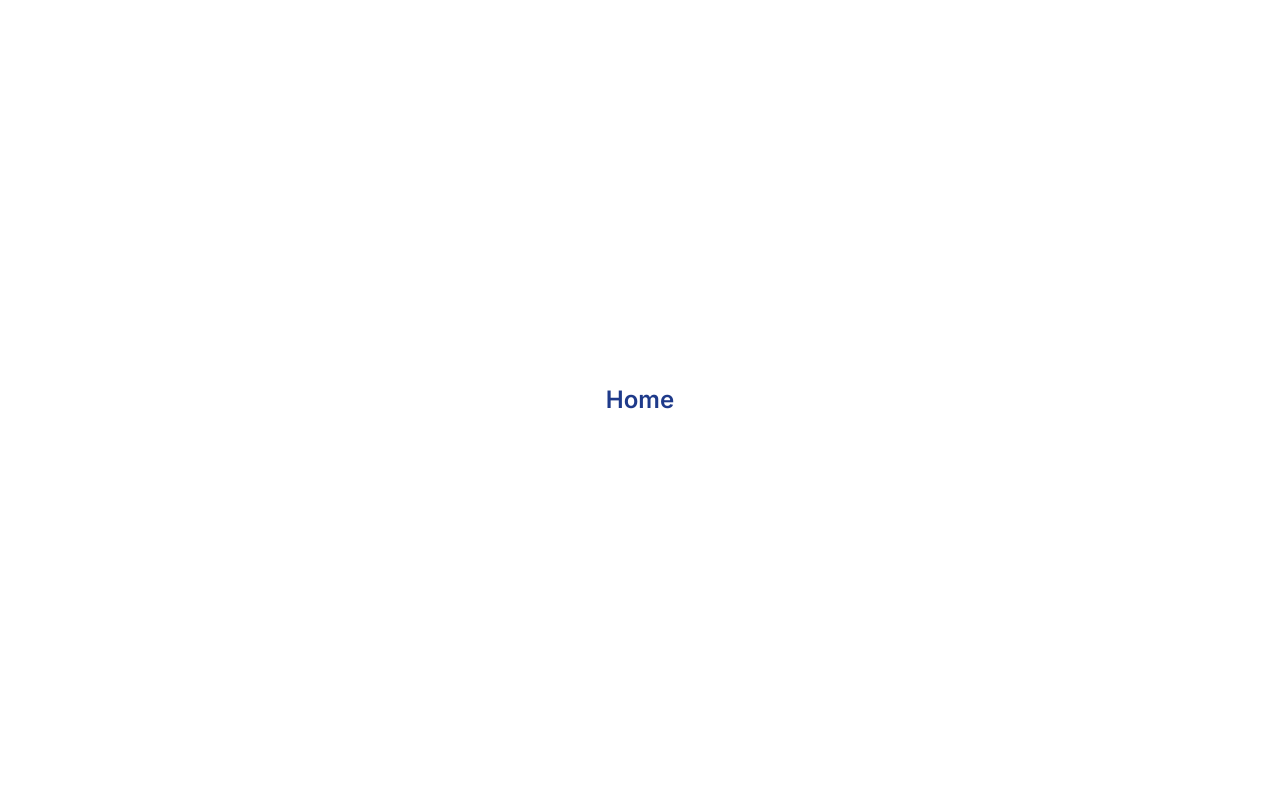
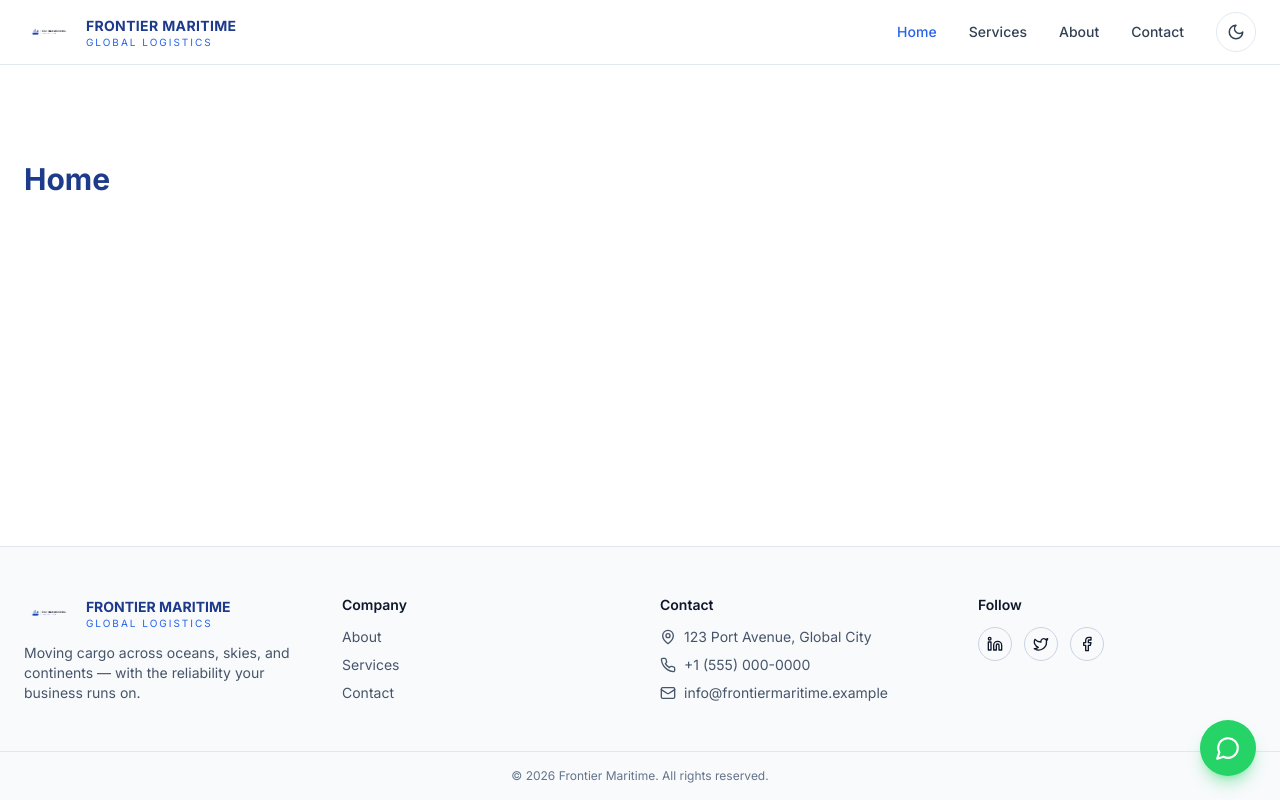
Before and after one commit to ashbbdu/frontier-marine.com, a React (Vite) app: page / in a window 1280 px wide. Built offline with nearby package versions, Linux system fonts and the light colour scheme.

Commit message:
feat: add Navbar, Footer, WhatsApp button, and theme toggle

```diff
--- a/src/App.tsx
+++ b/src/App.tsx
@@ -1,13 +1,19 @@
 import { Route, Routes } from 'react-router-dom';
+import Navbar from './components/Navbar';
+import Footer from './components/Footer';
+import WhatsAppButton from './components/WhatsAppButton';
 
 const Placeholder = ({ title }: { title: string }) => (
-  <div className="min-h-screen flex items-center justify-center">
-    <h1 className="text-2xl font-semibold text-brand-navy dark:text-brand-light">{title}</h1>
+  <div className="mx-auto max-w-7xl px-4 py-24 md:px-6">
+    <h1 className="text-3xl font-bold text-brand-navy dark:text-brand-light">{title}</h1>
   </div>
 );
 
 export default function App() {
   return (
+    <div className="flex min-h-screen flex-col">
+      <Navbar />
+      <main className="flex-1">
         <Routes>
           <Route path="/" element={<Placeholder title="Home" />} />
           <Route path="/about" element={<Placeholder title="About" />} />
@@ -15,5 +21,9 @@ export default function App() {
           <Route path="/contact" element={<Placeholder title="Contact" />} />
           <Route path="*" element={<Placeholder title="404 — Not Found" />} />
         </Routes>
+      </main>
+      <Footer />
+      <WhatsAppButton />
+    </div>
   );
 }
--- /dev/null
+++ b/src/components/Footer.tsx
@@ -0,0 +1,62 @@
+import { Link } from 'react-router-dom';
+import { Facebook, Linkedin, Mail, MapPin, Phone, Twitter } from 'lucide-react';
+import { site } from '../config/site';
+
+export default function Footer() {
+  return (
+    <footer className="border-t border-slate-200 bg-slate-50 dark:border-slate-800 dark:bg-slate-900">
+      <div className="mx-auto grid max-w-7xl gap-10 px-4 py-12 md:grid-cols-4 md:px-6">
+        <div className="space-y-3">
+          <div className="flex items-center gap-3">
+            <img src="/logo.png" alt="" className="h-9 w-auto" />
+            <div className="flex flex-col leading-tight">
+              <span className="text-sm font-bold text-brand-navy dark:text-white">
+                {site.name.toUpperCase()}
+              </span>
+              <span className="text-[10px] uppercase tracking-[0.2em] text-brand-royal">
+                {site.tagline}
+              </span>
+            </div>
+          </div>
+          <p className="text-sm text-slate-600 dark:text-slate-400">
+            Moving cargo across oceans, skies, and continents — with the reliability your business
+            runs on.
+          </p>
+        </div>
+
+        <div>
+          <h4 className="mb-3 text-sm font-semibold text-slate-900 dark:text-white">Company</h4>
+          <ul className="space-y-2 text-sm text-slate-600 dark:text-slate-400">
+            <li><Link to="/about" className="hover:text-brand-royal">About</Link></li>
+            <li><Link to="/services" className="hover:text-brand-royal">Services</Link></li>
+            <li><Link to="/contact" className="hover:text-brand-royal">Contact</Link></li>
+          </ul>
+        </div>
+
+        <div>
+          <h4 className="mb-3 text-sm font-semibold text-slate-900 dark:text-white">Contact</h4>
+          <ul className="space-y-2 text-sm text-slate-600 dark:text-slate-400">
+            <li className="flex items-start gap-2"><MapPin size={16} className="mt-0.5" />{site.address}</li>
+            <li className="flex items-center gap-2"><Phone size={16} /><a href={`tel:${site.phone}`} className="hover:text-brand-royal">{site.phone}</a></li>
+            <li className="flex items-center gap-2"><Mail size={16} /><a href={`mailto:${site.email}`} className="hover:text-brand-royal">{site.email}</a></li>
+          </ul>
+        </div>
+
+        <div>
+          <h4 className="mb-3 text-sm font-semibold text-slate-900 dark:text-white">Follow</h4>
+          <div className="flex gap-3">
+            <a href={site.social.linkedin} aria-label="LinkedIn" className="rounded-full border border-slate-300 p-2 hover:text-brand-royal dark:border-slate-700"><Linkedin size={16} /></a>
+            <a href={site.social.twitter} aria-label="Twitter" className="rounded-full border border-slate-300 p-2 hover:text-brand-royal dark:border-slate-700"><Twitter size={16} /></a>
+            <a href={site.social.facebook} aria-label="Facebook" className="rounded-full border border-slate-300 p-2 hover:text-brand-royal dark:border-slate-700"><Facebook size={16} /></a>
+          </div>
+        </div>
+      </div>
+
+      <div className="border-t border-slate-200 dark:border-slate-800">
+        <div className="mx-auto max-w-7xl px-4 py-4 text-center text-xs text-slate-500 md:px-6">
+          © {new Date().getFullYear()} {site.name}. All rights reserved.
+        </div>
+      </div>
+    </footer>
+  );
+}
--- /dev/null
+++ b/src/components/Navbar.tsx
@@ -0,0 +1,88 @@
+import { useState } from 'react';
+import { Link, NavLink } from 'react-router-dom';
+import { Menu, X } from 'lucide-react';
+import { site } from '../config/site';
+import ThemeToggle from './ThemeToggle';
+
+const links = [
+  { to: '/', label: 'Home' },
+  { to: '/services', label: 'Services' },
+  { to: '/about', label: 'About' },
+  { to: '/contact', label: 'Contact' },
+];
+
+export default function Navbar() {
+  const [open, setOpen] = useState(false);
+
+  return (
+    <header className="sticky top-0 z-40 w-full border-b border-slate-200 bg-white/80 backdrop-blur dark:border-slate-800 dark:bg-slate-950/80">
+      <div className="mx-auto flex max-w-7xl items-center justify-between px-4 py-3 md:px-6">
+        <Link to="/" className="flex items-center gap-3" onClick={() => setOpen(false)}>
+          <img src="/logo.png" alt={`${site.name} logo`} className="h-9 w-auto" />
+          <span className="hidden sm:flex flex-col leading-tight">
+            <span className="text-sm font-bold tracking-wide text-brand-navy dark:text-white">
+              {site.name.toUpperCase()}
+            </span>
+            <span className="text-[10px] uppercase tracking-[0.2em] text-brand-royal">
+              {site.tagline}
+            </span>
+          </span>
+        </Link>
+
+        <nav className="hidden md:flex items-center gap-8">
+          {links.map((l) => (
+            <NavLink
+              key={l.to}
+              to={l.to}
+              end={l.to === '/'}
+              className={({ isActive }) =>
+                `text-sm font-medium transition ${
+                  isActive
+                    ? 'text-brand-royal'
+                    : 'text-slate-700 hover:text-brand-royal dark:text-slate-200'
+                }`
+              }
+            >
+              {l.label}
+            </NavLink>
+          ))}
+          <ThemeToggle />
+        </nav>
+
+        <div className="flex md:hidden items-center gap-2">
+          <ThemeToggle />
+          <button
+            type="button"
+            onClick={() => setOpen((o) => !o)}
+            aria-label={open ? 'Close menu' : 'Open menu'}
+            className="inline-flex h-10 w-10 items-center justify-center rounded-md border border-slate-200 dark:border-slate-700"
+          >
+            {open ? <X size={20} /> : <Menu size={20} />}
+          </button>
+        </div>
+      </div>
+
+      {open && (
+        <nav className="md:hidden border-t border-slate-200 dark:border-slate-800 bg-white dark:bg-slate-950">
+          <div className="mx-auto flex max-w-7xl flex-col px-4 py-2">
+            {links.map((l) => (
+              <NavLink
+                key={l.to}
+                to={l.to}
+                end={l.to === '/'}
+                onClick={() => setOpen(false)}
+                className={({ isActive }) =>
+                  `py-3 text-base font-medium ${
+                    isActive ? 'text-brand-royal' : 'text-slate-800 dark:text-slate-100'
+                  }`
+                }
+              >
+                {l.label}
+              </NavLink>
+            ))}
+          </div>
+        </nav>
+      )}
+    </header>
+  );
+}
--- /dev/null
+++ b/src/components/ThemeToggle.tsx
@@ -0,0 +1,17 @@
+import { Moon, Sun } from 'lucide-react';
+import { useTheme } from '../context/ThemeContext';
+
+export default function ThemeToggle() {
+  const { theme, toggle } = useTheme();
+  const isDark = theme === 'dark';
+  return (
+    <button
+      type="button"
+      onClick={toggle}
+      aria-label={isDark ? 'Switch to light mode' : 'Switch to dark mode'}
+      className="inline-flex h-10 w-10 items-center justify-center rounded-full border border-slate-200 text-slate-700 hover:bg-slate-100 dark:border-slate-700 dark:text-slate-200 dark:hover:bg-slate-800 transition"
+    >
+      {isDark ? <Sun size={18} /> : <Moon size={18} />}
+    </button>
+  );
+}
--- /dev/null
+++ b/src/components/WhatsAppButton.tsx
@@ -0,0 +1,16 @@
+import { MessageCircle } from 'lucide-react';
+import { whatsappHref } from '../config/site';
+
+export default function WhatsAppButton() {
+  return (
+    <a
+      href={whatsappHref()}
+      target="_blank"
+      rel="noopener noreferrer"
+      aria-label="Chat on WhatsApp"
+      className="fixed bottom-6 right-6 z-50 inline-flex h-14 w-14 items-center justify-center rounded-full bg-whatsapp text-white shadow-lg shadow-whatsapp/40 transition hover:scale-105"
+    >
+      <MessageCircle size={26} />
+    </a>
+  );
+}
```
Also changed, not shown: 1 other file (tests, documents, lock files or other folders). Lines whose indentation alone changed are shown as unchanged.
